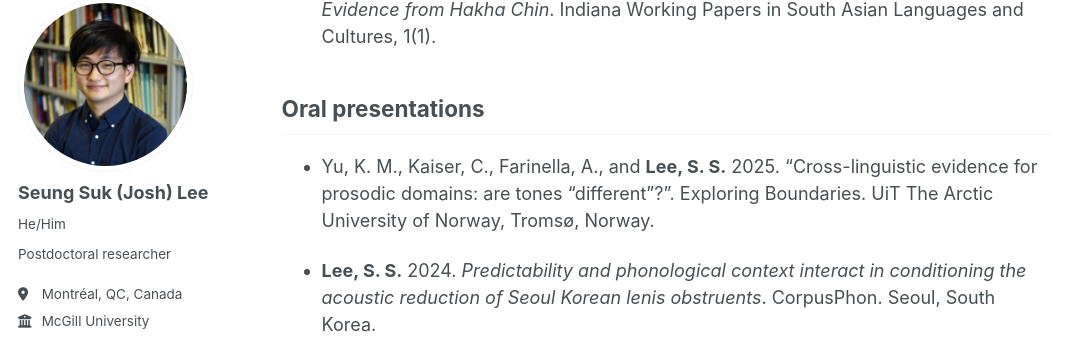
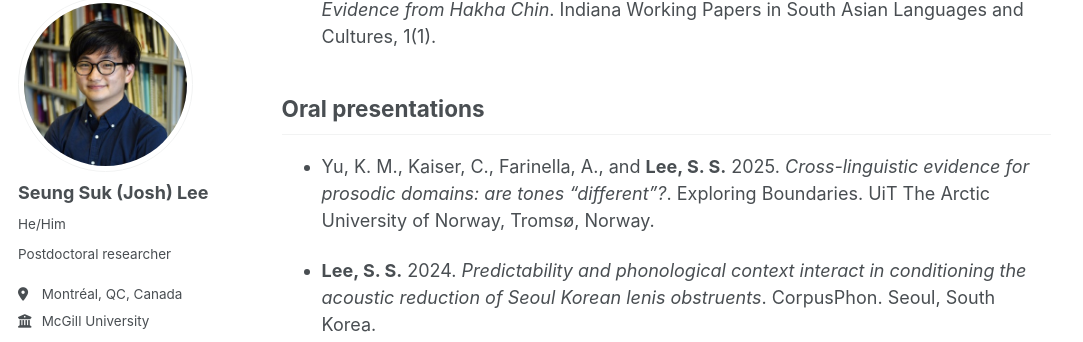
Before and after one commit to seungsuklee/seungsuklee.github.io, a Jekyll site: the page built from _pages/pubs.md, in a window 1280 px wide and 900 px high, scrolled down 1254 px. Shown: the part 104-446 px from the top of the window, without its empty margins (0-1083 px from the left). Built offline with Jekyll 4.4.1, drawn with Linux system fonts in a browser that asks for light colours; some web fonts are replaced; a script bundle is joined from its source files by our own code; library files that are not in the unit come from our copies.

Commit message:
Update oral presentation citation format

```diff
--- a/_pages/pubs.md
+++ b/_pages/pubs.md
@@ -34,7 +34,7 @@ author_profile: true
 
 ## Oral presentations
 
-- Yu, K. M., Kaiser, C., Farinella, A., and **Lee, S. S.** 2025. "Cross-linguistic evidence for prosodic domains: are tones "different"?". Exploring Boundaries. UiT The Arctic University of Norway, Tromsø, Norway.
+- Yu, K. M., Kaiser, C., Farinella, A., and **Lee, S. S.** 2025. *Cross-linguistic evidence for prosodic domains: are tones "different"?*. Exploring Boundaries. UiT The Arctic University of Norway, Tromsø, Norway.
 
 - **Lee, S. S.** 2024. *Predictability and phonological context interact in conditioning the acoustic reduction of Seoul Korean lenis obstruents*. CorpusPhon. Seoul, South Korea.
 
```
